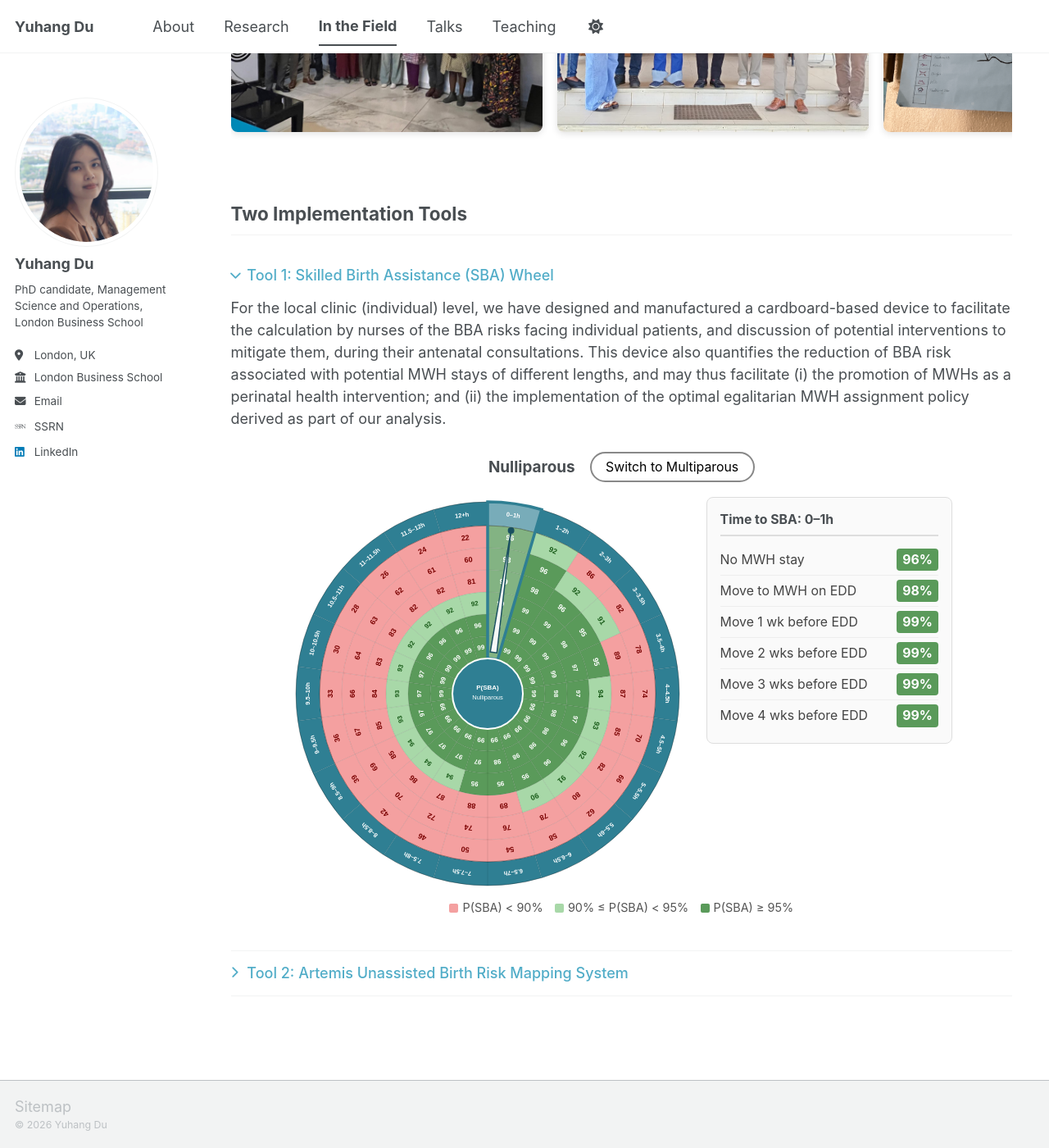
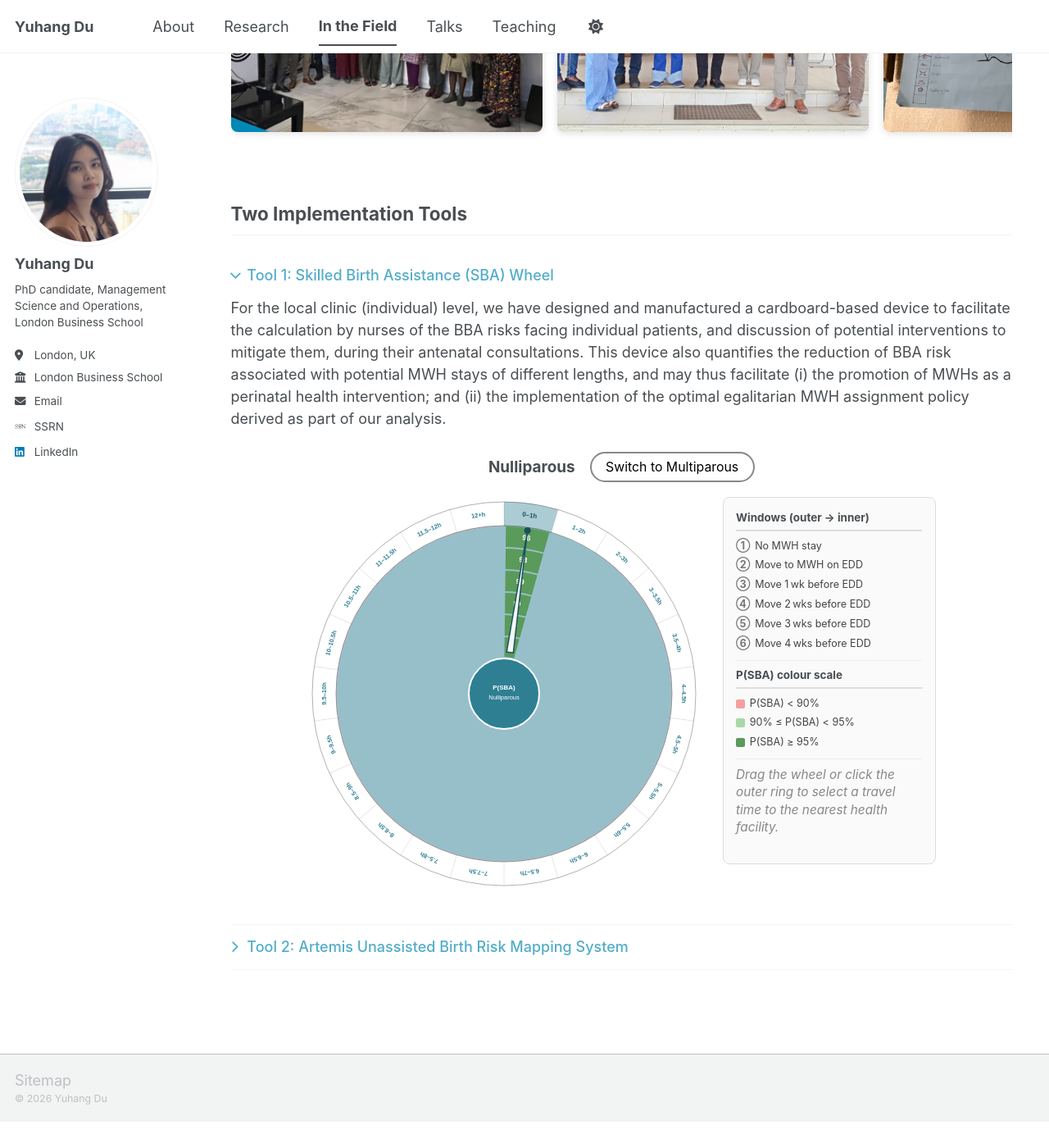
Before and after one commit to yuhangdu-edu/yuhangdu-edu.github.io, a Jekyll site: the page built from _pages/field.md, in a window 1280 px wide and 1400 px high, scrolled down 630 px. Shown: the whole window at 82% size. Built offline with Jekyll 4.4.1, drawn with Linux system fonts in a browser that asks for light colours; some web fonts are replaced; a script bundle is joined from its source files by our own code; library files that are not in the unit come from our copies; after the commit the page ends 1998 px from its top, so only the background shows below that.

Commit message:
Redesign SBA wheel as two-layer physical device simulation
Layer 2 (lower): fixed data disc with all 22x6 P(SBA) values and
outer time-label ring always visible. Layer 1 (upper): rotating
opaque overlay with 6 transparent windows revealing only the
selected sector's values. Replace dynamic readout panel with static
ring-guide legend panel.

Co-Authored-By: Claude Sonnet 4.6 <noreply@anthropic.com>

```diff
--- a/_includes/sba-wheel.html
+++ b/_includes/sba-wheel.html
@@ -5,24 +5,17 @@
 .sba-switch-btn{padding:.45em 1.1em;border-radius:20px;border:2px solid #888;background:none;cursor:pointer;font-family:inherit;font-size:.88em;transition:background .15s,border-color .15s}
 .sba-switch-btn:hover{background:#eee;border-color:#555}
 .sba-body{display:flex;gap:1.5em;align-items:flex-start;flex-wrap:wrap;justify-content:center}
-#sbaCanvas{display:block;width:480px;height:480px;max-width:100%;flex-shrink:0}
-.sba-readout{flex:1;min-width:210px;max-width:300px;border:1px solid #ddd;border-radius:8px;padding:.9em 1em;background:#fafafa;font-size:.88em}
-.sba-readout-title{font-weight:700;margin:0 0 .6em;padding-bottom:.45em;border-bottom:2px solid #ddd}
-.sba-readout-hint{color:#888;font-style:italic;text-align:center;padding:1em 0}
-.sba-row{display:flex;justify-content:space-between;align-items:center;padding:.3em 0;border-bottom:1px solid #eee}
-.sba-row:last-child{border-bottom:none}
-.sba-scenario{color:#444;flex:1}
-.sba-pct{font-weight:700;padding:.12em .45em;border-radius:4px;min-width:2.2em;text-align:center}
-.sba-salmon{background:#f4a0a0;color:#7a0000}
-.sba-lgreen{background:#a8d8a8;color:#1a5c1a}
-.sba-dgreen{background:#5a9a5a;color:#fff}
-.sba-legend{display:flex;gap:1em;flex-wrap:wrap;margin-top:.7em;justify-content:center;font-size:.8em;color:#555}
-.sba-legend-item{display:inline-flex;align-items:center;gap:.35em}
+#sbaCanvas{display:block;width:480px;height:480px;max-width:100%;flex-shrink:0;cursor:grab}
+.sba-ring-guide{flex:1;min-width:180px;max-width:260px;border:1px solid #ddd;border-radius:8px;padding:.9em 1em;background:#fafafa;font-size:.85em}
+.sba-rg-title{font-weight:700;margin:0 0 .45em;padding-bottom:.35em;border-bottom:2px solid #ddd;font-size:.88em}
+.sba-rg-row{display:flex;align-items:center;gap:.45em;padding:.2em 0;color:#444;font-size:.82em}
+.sba-rg-num{font-weight:700;color:#777;flex-shrink:0;min-width:1.1em;text-align:right}
+.sba-rg-sep{border-top:1px solid #eee;margin:.5em 0}
 .sba-dot{width:11px;height:11px;border-radius:2px;display:inline-block;flex-shrink:0}
+.sba-rg-hint{color:#888;font-style:italic;font-size:.8em;margin-top:.5em;line-height:1.4}
 </style>
 <div class="sba-wrap">
 <div class="sba-header"><span class="sba-parity-name" id="sbaParityName">Nulliparous</span><button class="sba-switch-btn" id="sbaSwitchBtn">Switch to Multiparous</button></div>
-<div class="sba-body"><canvas id="sbaCanvas" width="480" height="480"></canvas><div class="sba-readout" id="sbaReadout"><div class="sba-readout-hint">Drag the needle or click a sector to view P(SBA) values</div></div></div>
-<div class="sba-legend"><span class="sba-legend-item"><span class="sba-dot" style="background:#f4a0a0"></span>P(SBA) &lt; 90%</span><span class="sba-legend-item"><span class="sba-dot" style="background:#a8d8a8"></span>90% &#8804; P(SBA) &lt; 95%</span><span class="sba-legend-item"><span class="sba-dot" style="background:#5a9a5a"></span>P(SBA) &#8805; 95%</span></div>
+<div class="sba-body"><canvas id="sbaCanvas" width="480" height="480"></canvas><div class="sba-ring-guide"><div class="sba-rg-title">Windows (outer &#8594; inner)</div><div class="sba-rg-row"><span class="sba-rg-num">&#9312;</span><span>No MWH stay</span></div><div class="sba-rg-row"><span class="sba-rg-num">&#9313;</span><span>Move to MWH on EDD</span></div><div class="sba-rg-row"><span class="sba-rg-num">&#9314;</span><span>Move 1&#8239;wk before EDD</span></div><div class="sba-rg-row"><span class="sba-rg-num">&#9315;</span><span>Move 2&#8239;wks before EDD</span></div><div class="sba-rg-row"><span class="sba-rg-num">&#9316;</span><span>Move 3&#8239;wks before EDD</span></div><div class="sba-rg-row"><span class="sba-rg-num">&#9317;</span><span>Move 4&#8239;wks before EDD</span></div><div class="sba-rg-sep"></div><div class="sba-rg-title">P(SBA) colour scale</div><div class="sba-rg-row"><span class="sba-dot" style="background:#f4a0a0"></span><span>P(SBA) &lt; 90%</span></div><div class="sba-rg-row"><span class="sba-dot" style="background:#a8d8a8"></span><span>90% &#8804; P(SBA) &lt; 95%</span></div><div class="sba-rg-row"><span class="sba-dot" style="background:#5a9a5a"></span><span>P(SBA) &#8805; 95%</span></div><div class="sba-rg-sep"></div><p class="sba-rg-hint">Drag the wheel or click the outer ring to select a travel time to the nearest health facility.</p></div></div>
 </div>
 <script src="/assets/js/sba-wheel.js"></script>
--- a/assets/js/sba-wheel.js
+++ b/assets/js/sba-wheel.js
@@ -11,14 +11,6 @@
     '6.5\u20137h','7\u20137.5h','7.5\u20138h','8\u20138.5h','8.5\u20139h',
     '9\u20139.5h','9.5\u201310h','10\u201310.5h','10.5\u201311h',
     '11\u201311.5h','11.5\u201312h','12+h'
-  ];
-  var SCENARIOS = [
-    'No MWH stay',
-    'Move to MWH on EDD',
-    'Move 1 wk before EDD',
-    'Move 2 wks before EDD',
-    'Move 3 wks before EDD',
-    'Move 4 wks before EDD'
   ];
   var N = 22;
 
@@ -46,10 +38,10 @@
     [.03,.51,.77,.90,.95,.99]
   ];
 
-  // ── COLORS ────────────────────────────────────────────────────────────
+  // ── COLOURS ───────────────────────────────────────────────────────────
   var THEME = {
     nulliparous: { ring: '#2f7f93', center: '#2f7f93', needle: '#1a5060' },
-    multiparous:  { ring: '#7b5ea7', center: '#7b5ea7', needle: '#4e3870' }
+    multiparous: { ring: '#7b5ea7', center: '#7b5ea7', needle: '#4e3870' }
   };
 
   function cellBg(v) {
@@ -79,6 +71,12 @@
     var a0 = A0 + i * ASTEP;
     return { a0: a0, a1: a0 + ASTEP, mid: a0 + ASTEP / 2 };
   }
+  function annulus(ri, ro, a0, a1) {
+    ctx.beginPath();
+    ctx.arc(CX, CY, ro, a0, a1);
+    ctx.arc(CX, CY, ri, a1, a0, true);
+    ctx.closePath();
+  }
 
   // ── STATE ─────────────────────────────────────────────────────────────
   var parity = 'nulliparous';
@@ -86,22 +84,16 @@
   var needleAngle = secAngles(0).mid;
   var isDragging = false;
 
-  // ── CANVAS SETUP ──────────────────────────────────────────────────────
   canvas.width = 480;
   canvas.height = 480;
 
   // ── DRAWING ───────────────────────────────────────────────────────────
-  function annulus(ri, ro, a0, a1) {
-    ctx.beginPath();
-    ctx.arc(CX, CY, ro, a0, a1);
-    ctx.arc(CX, CY, ri, a1, a0, true);
-    ctx.closePath();
-  }
-
   function drawWheel() {
     var data  = parity === 'nulliparous' ? NULI : MULTI;
     var theme = THEME[parity];
     ctx.clearRect(0, 0, 480, 480);
+
+    // ── LAYER 2: lower wheel (fixed data disc) ────────────────────────
 
     // background disc
     ctx.beginPath();
@@ -109,28 +101,48 @@
     ctx.fillStyle = '#f5f5f5';
     ctx.fill();
 
-    // sectors
+    // data rings – all 22 × 6 cells
     for (var i = 0; i < N; i++) {
-      var ang   = secAngles(i);
-      var isSel = (i === selected);
-
-      // label ring
-      annulus(R_LABEL, R_OUT, ang.a0, ang.a1);
-      ctx.fillStyle = isSel ? lighten(theme.ring, .35) : theme.ring;
-      ctx.fill();
-
-      // 6 data rings
+      var ang = secAngles(i);
       for (var j = 0; j < 6; j++) {
         var ro = R_LABEL - j * RING_W;
         var ri = ro - RING_W;
-        var v  = data[i][j];
         annulus(ri, ro, ang.a0, ang.a1);
-        ctx.fillStyle = isSel ? lighten(cellBg(v), .25) : cellBg(v);
+        ctx.fillStyle = cellBg(data[i][j]);
         ctx.fill();
       }
     }
 
-    // concentric borders
+    // numbers in data cells
+    for (var i = 0; i < N; i++) {
+      var ang = secAngles(i);
+      for (var j = 0; j < 6; j++) {
+        var ro   = R_LABEL - j * RING_W;
+        var rMid = ro - RING_W / 2;
+        var v    = data[i][j];
+        var px   = CX + rMid * Math.cos(ang.mid);
+        var py   = CY + rMid * Math.sin(ang.mid);
+        ctx.save();
+        ctx.translate(px, py);
+        ctx.rotate(ang.mid + Math.PI / 2);
+        ctx.fillStyle = cellFg(v);
+        ctx.font = 'bold ' + (j < 3 ? '9' : '8') + 'px sans-serif';
+        ctx.textAlign = 'center';
+        ctx.textBaseline = 'middle';
+        ctx.fillText(Math.round(v * 100), 0, 0);
+        ctx.restore();
+      }
+    }
+
+    // outer label ring – highlight selected sector, rest white
+    for (var i = 0; i < N; i++) {
+      var ang = secAngles(i);
+      annulus(R_LABEL, R_OUT, ang.a0, ang.a1);
+      ctx.fillStyle = (i === selected) ? lighten(theme.ring, 0.6) : '#fff';
+      ctx.fill();
+    }
+
+    // concentric ring borders
     for (var k = 0; k <= 6; k++) {
       ctx.beginPath();
       ctx.arc(CX, CY, R_LABEL - k*RING_W, 0, 2*Math.PI);
@@ -152,27 +164,7 @@
       ctx.strokeStyle = 'rgba(0,0,0,.2)'; ctx.lineWidth = .5; ctx.stroke();
     }
 
-    // numbers in data cells
-    for (var i = 0; i < N; i++) {
-      var ang = secAngles(i);
-      for (var j = 0; j < 6; j++) {
-        var ro   = R_LABEL - j * RING_W;
-        var rMid = ro - RING_W / 2;
-        var v    = data[i][j];
-        var px   = CX + rMid * Math.cos(ang.mid);
-        var py   = CY + rMid * Math.sin(ang.mid);
-        ctx.save();
-        ctx.translate(px, py);
-        ctx.rotate(ang.mid + Math.PI / 2);
-        ctx.fillStyle = cellFg(v);
-        ctx.font = 'bold ' + (j < 3 ? '9' : '8') + 'px sans-serif';
-        ctx.textAlign = 'center'; ctx.textBaseline = 'middle';
-        ctx.fillText(Math.round(v * 100), 0, 0);
-        ctx.restore();
-      }
-    }
-
-    // time labels in label ring
+    // time labels in outer ring
     for (var i = 0; i < N; i++) {
       var ang  = secAngles(i);
       var rMid = (R_LABEL + R_OUT) / 2;
@@ -181,31 +173,58 @@
       ctx.save();
       ctx.translate(px, py);
       ctx.rotate(ang.mid + Math.PI / 2);
-      ctx.fillStyle = '#fff';
-      ctx.font = 'bold 7.5px sans-serif';
+      ctx.fillStyle = (i === selected) ? theme.needle : theme.ring;
+      ctx.font = (i === selected ? 'bold 8px' : 'bold 7.5px') + ' sans-serif';
       ctx.textAlign = 'center'; ctx.textBaseline = 'middle';
       ctx.fillText(LABELS[i], 0, 0);
       ctx.restore();
     }
 
-    // selected sector highlight
-    if (selected !== null) {
-      var ang = secAngles(selected);
-      annulus(R_CTR, R_OUT, ang.a0, ang.a1);
-      ctx.strokeStyle = theme.ring; ctx.lineWidth = 3.5; ctx.stroke();
-    }
+    // ── LAYER 1: upper wheel overlay (rotating opaque disc + windows) ─
+    drawUpperWheel(theme);
 
-    // needle
+    // needle (drawn on top of upper wheel)
     drawNeedle(theme);
 
     // centre knob
     ctx.beginPath(); ctx.arc(CX, CY, R_CTR, 0, 2*Math.PI);
     ctx.fillStyle = theme.center; ctx.fill();
     ctx.strokeStyle = '#fff'; ctx.lineWidth = 2; ctx.stroke();
-    ctx.fillStyle = '#fff'; ctx.textAlign = 'center'; ctx.textBaseline = 'middle';
-    ctx.font = 'bold 8px sans-serif'; ctx.fillText('P(SBA)', CX, CY - 7);
+    ctx.fillStyle = '#fff';
+    ctx.textAlign = 'center'; ctx.textBaseline = 'middle';
+    ctx.font = 'bold 8px sans-serif';
+    ctx.fillText('P(SBA)', CX, CY - 7);
     ctx.font = '7.5px sans-serif';
     ctx.fillText(parity === 'nulliparous' ? 'Nulliparous' : 'Multiparous', CX, CY + 5);
+  }
+
+  function drawUpperWheel(theme) {
+    // Render onto offscreen canvas: solid disc then punch transparent windows
+    var off = document.createElement('canvas');
+    off.width = 480; off.height = 480;
+    var octx = off.getContext('2d');
+
+    // Solid coloured disc covering data rings (stops at inner edge of label ring)
+    octx.beginPath();
+    octx.arc(CX, CY, R_LABEL - 0.5, 0, 2*Math.PI);
+    octx.fillStyle = lighten(theme.center, 0.5);
+    octx.fill();
+
+    // Punch 6 transparent windows at needleAngle, one per concentric ring
+    octx.globalCompositeOperation = 'destination-out';
+    var halfA = ASTEP * 0.46;
+    for (var j = 0; j < 6; j++) {
+      var ro = R_LABEL - j * RING_W - 1;
+      var ri = Math.max(R_LABEL - (j + 1) * RING_W + 1, R_CTR + 2);
+      octx.beginPath();
+      octx.arc(CX, CY, ro, needleAngle - halfA, needleAngle + halfA);
+      octx.arc(CX, CY, ri, needleAngle + halfA, needleAngle - halfA, true);
+      octx.closePath();
+      octx.fill();
+    }
+
+    // Blit upper wheel onto main canvas
+    ctx.drawImage(off, 0, 0);
   }
 
   function drawNeedle(theme) {
@@ -248,7 +267,6 @@
     needleAngle = secAngles(idx).mid;
     selected = idx;
     drawWheel();
-    updateReadout();
   }
 
   canvas.addEventListener('mousedown', function(e) {
@@ -267,7 +285,7 @@
     var p = canvasXY(e);
     needleAngle = ptAngle(p.x, p.y);
     var idx = angleToSector(needleAngle);
-    if (idx !== selected) { selected = idx; updateReadout(); }
+    if (idx !== selected) { selected = idx; }
     drawWheel();
   });
   document.addEventListener('mouseup', function() {
@@ -287,7 +305,7 @@
     var p = canvasXY(e);
     needleAngle = ptAngle(p.x, p.y);
     var idx = angleToSector(needleAngle);
-    if (idx !== selected) { selected = idx; updateReadout(); }
+    if (idx !== selected) { selected = idx; }
     drawWheel();
   }, { passive: false });
   canvas.addEventListener('touchend', function() {
@@ -295,23 +313,6 @@
     isDragging = false;
     snapNeedle(needleAngle);
   });
-
-  // ── READOUT ────────────────────────────────────────────────────────────
-  function updateReadout() {
-    var el = document.getElementById('sbaReadout');
-    if (!el) return;
-    var data = parity === 'nulliparous' ? NULI : MULTI;
-    var row  = data[selected];
-    var html = '<div class="sba-readout-title">Time to SBA: ' + LABELS[selected] + '</div>';
-    for (var j = 0; j < 6; j++) {
-      var v   = row[j];
-      var pct = Math.round(v * 100);
-      var cls = v >= .95 ? 'sba-dgreen' : (v >= .90 ? 'sba-lgreen' : 'sba-salmon');
-      html += '<div class="sba-row"><span class="sba-scenario">' + SCENARIOS[j] +
-              '</span><span class="sba-pct ' + cls + '">' + pct + '%</span></div>';
-    }
-    el.innerHTML = html;
-  }
 
   // ── PARITY SWITCH ──────────────────────────────────────────────────────
   var switchBtn = document.getElementById('sbaSwitchBtn');
@@ -322,12 +323,10 @@
       if (nameEl) nameEl.textContent = parity === 'nulliparous' ? 'Nulliparous' : 'Multiparous';
       this.textContent = parity === 'nulliparous' ? 'Switch to Multiparous' : 'Switch to Nulliparous';
       drawWheel();
-      updateReadout();
     });
   }
 
   // ── INIT ───────────────────────────────────────────────────────────────
   canvas.style.cursor = 'grab';
   drawWheel();
-  updateReadout();
 })();
```
